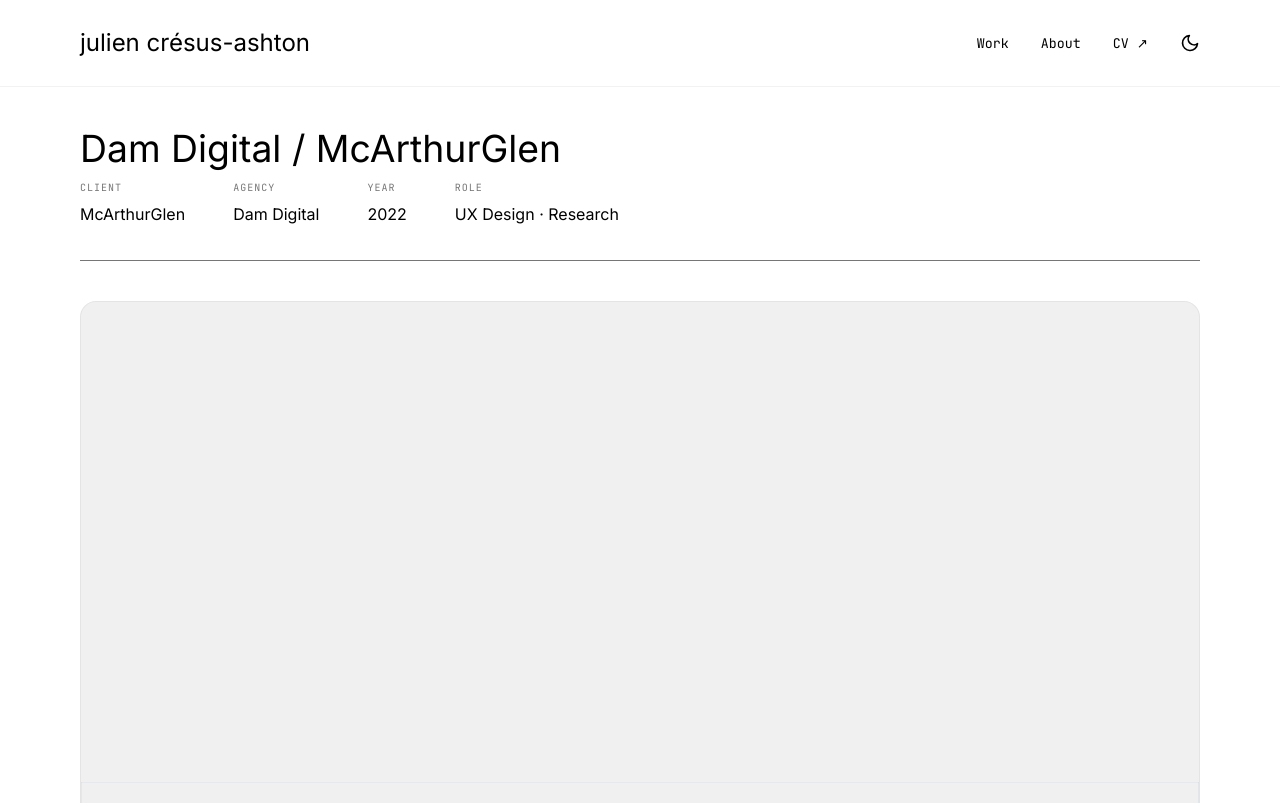
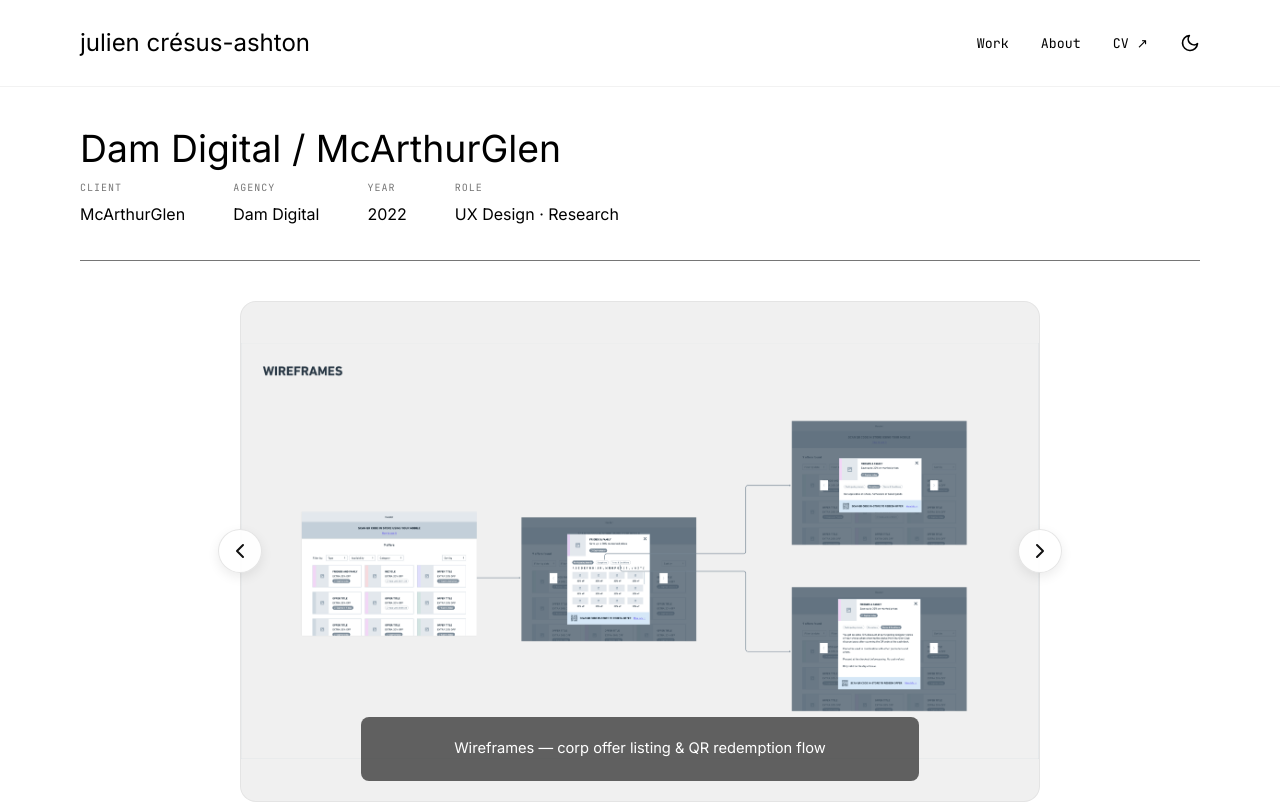
Before and after one commit to julcresus/julcresus.github.io, a React (Create React App) app: page /mag in a window 1280 px wide. Shown: the top 803 px of the page. Built offline with nearby package versions, Linux system fonts and the light colour scheme; no server answers.

Commit message:
Constrain carousel size and enforce unified aspect ratio for images

```diff
--- a/src/components/AccessibleCarousel.css
+++ b/src/components/AccessibleCarousel.css
@@ -1,5 +1,6 @@
 .accessible-carousel-wrap {
-  margin: 24px 0 40px;
+  max-width: 800px;
+  margin: 32px auto 48px;
   overflow: visible; /* allow arrow buttons to sit outside the rail */
   border-radius: 16px;
   transform: translateZ(0); /* Safari fix */
@@ -37,11 +38,17 @@
   flex: 0 0 100%;
   scroll-snap-align: start;
   position: relative;
-  display: block; /* ensure it displays over Bootstrap */
+  display: flex;
+  align-items: center;
+  justify-content: center;
+  aspect-ratio: 16 / 10;
+  background-color: transparent;
 }
 
 .accessible-carousel .accessible-carousel-item img {
   width: 100%;
+  height: 100%;
+  object-fit: contain;
   display: block;
 }
 
```
